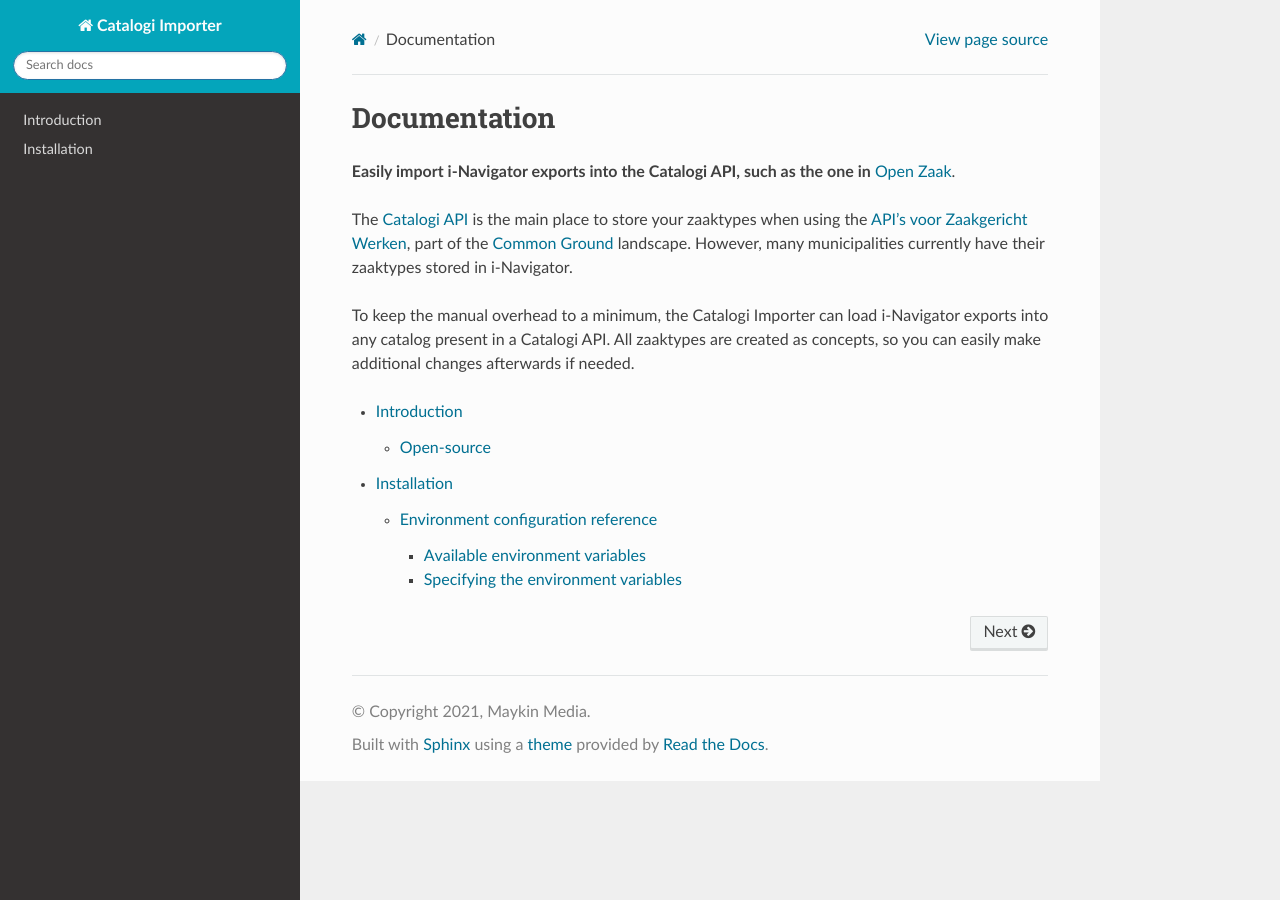
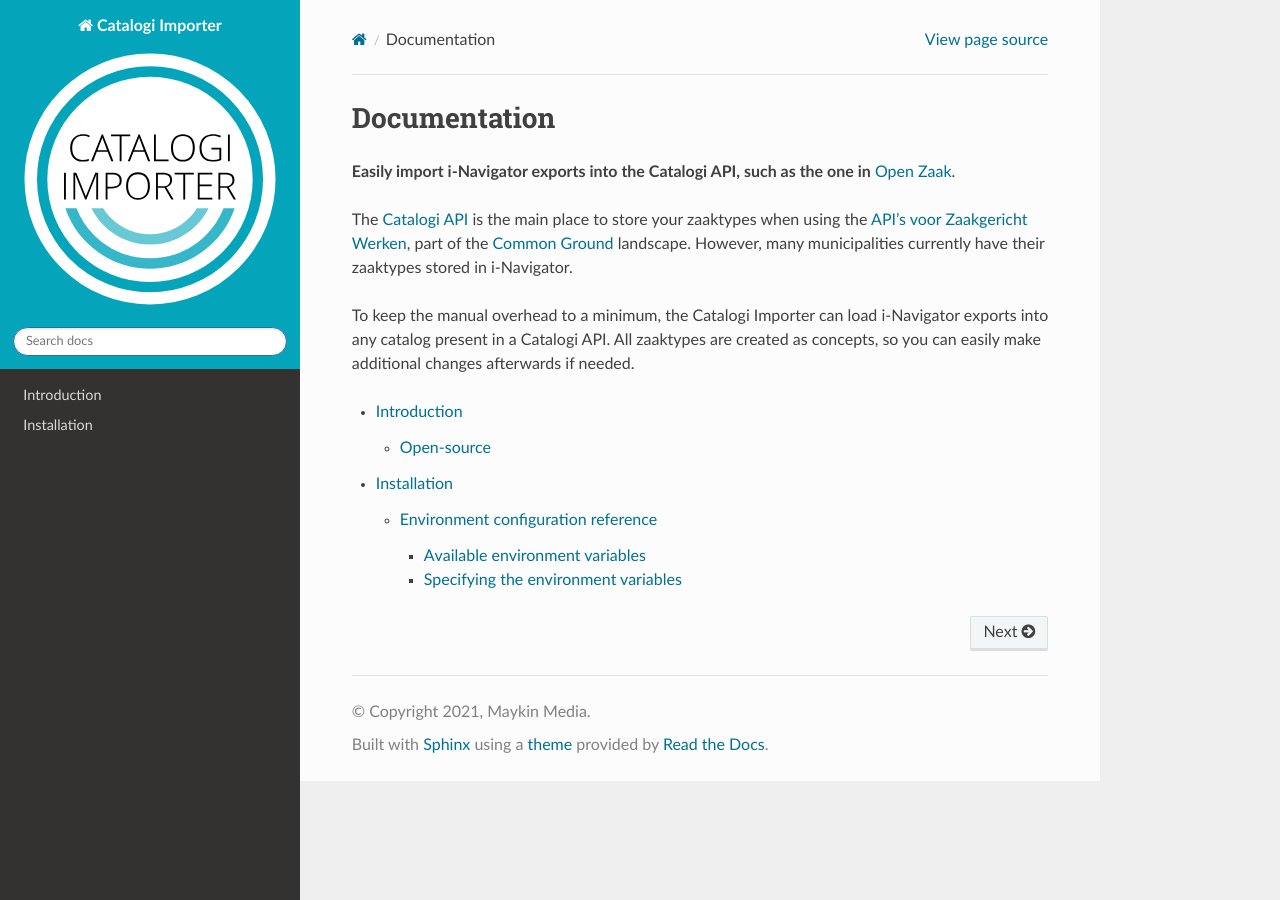
Before and after one commit to maykinmedia/catalogi-importer, a Sphinx documentation site: the page built from docs/index.rst, in a window 1280 px wide. Built offline with Sphinx 7.4.7 and the Read the Docs theme 2.0.0, drawn with Linux system fonts in a browser that asks for light colours.

Commit message:
Added logo to docs.

```diff
--- a/docs/conf.py
+++ b/docs/conf.py
@@ -68,7 +68,7 @@
 # The theme to use for HTML and HTML Help pages.  See the documentation for
 # a list of builtin themes.
 #
-# html_logo = "logo.png"
+html_logo = "logo.svg"
 html_theme = "sphinx_rtd_theme"
 
 # Add any paths that contain custom static files (such as style sheets) here,
```
Also changed, not shown: docs/logo.svg (added).
